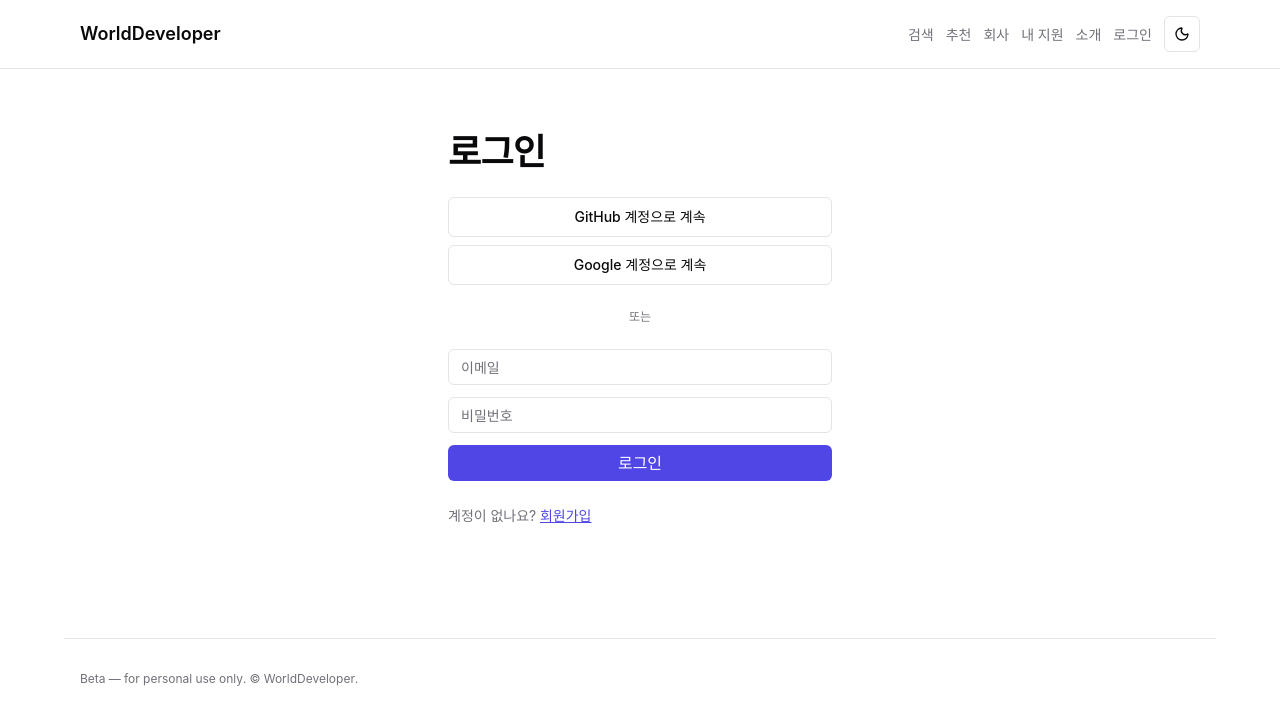
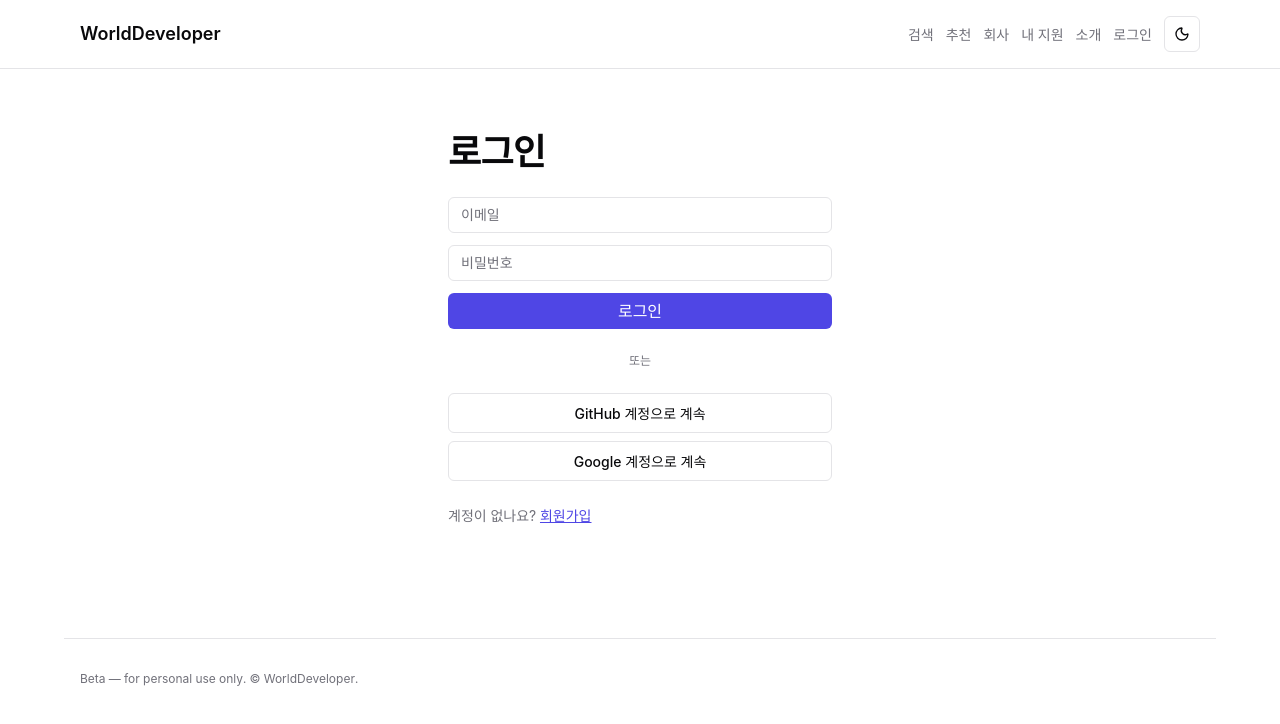
Before and after one commit to Minjun1023/WorldDeveloper, a Next.js app in the folder web/: page /signin in a window 1280 px wide. Shown: the top 724 px of the page. Built offline with nearby package versions, Linux system fonts and the light colour scheme; no server answers.

Commit message:
fix(web-auth): 로그인 페이지 이메일/비밀번호 폼을 소셜 위로 이동

```diff
--- a/web/app/(auth)/signin/page.tsx
+++ b/web/app/(auth)/signin/page.tsx
@@ -17,9 +17,9 @@ export default function SignInPage({
       {searchParams.error === "oauth" && (
         <p className="text-destructive text-body-sm">소셜 로그인에 실패했어요. 다시 시도해 주세요.</p>
       )}
+      <CredentialsForm mode="login" callbackUrl={callbackUrl} />
+      <div className="text-center text-caption text-muted-foreground">또는</div>
       <OAuthButtons backendPublicUrl={BACKEND_PUBLIC_URL} />
-      <div className="text-center text-caption text-muted-foreground">또는</div>
-      <CredentialsForm mode="login" callbackUrl={callbackUrl} />
       <p className="text-body-sm text-muted-foreground">
         계정이 없나요?{" "}
         <Link href="/signup" className="text-primary underline">
```
